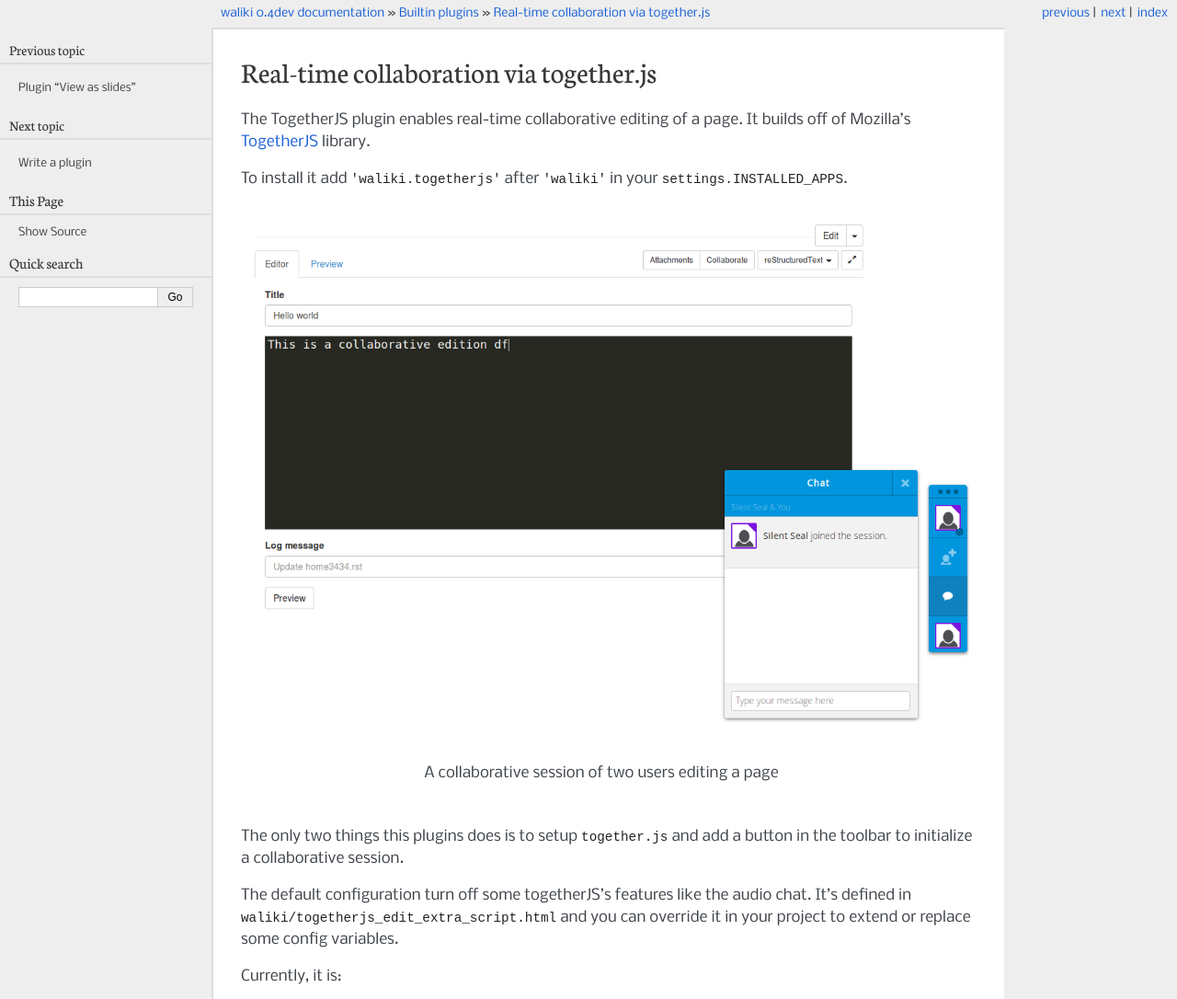
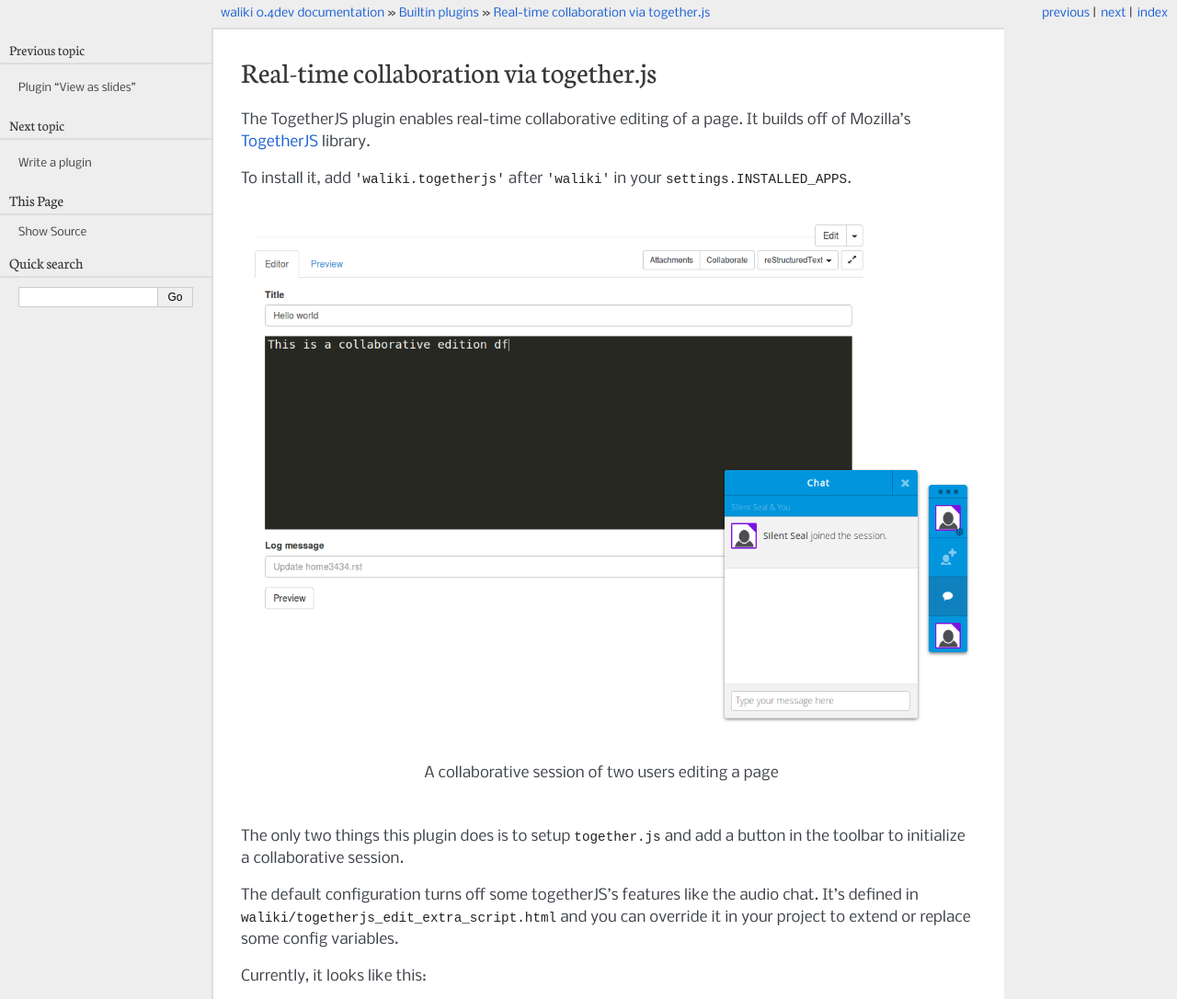
Before and after one commit to mgaitan/waliki, a Sphinx documentation site: the page built from docs/togetherjs.rst, in a window 1280 px wide, cut to the strip 0-1086 px from the top of the page. Shown: the whole strip at 92% size. Built offline with Sphinx 7.4.7, drawn with Linux system fonts in a browser that asks for light colours.

Commit message:
Update togetherjs.rst

```diff
--- a/docs/togetherjs.rst
+++ b/docs/togetherjs.rst
@@ -3,7 +3,7 @@
 
 The TogetherJS plugin enables real-time collaborative editing of a page. It builds off of Mozilla's `TogetherJS <http://togetherjs.com/>`_ library.
 
-To install it add ``'waliki.togetherjs'`` after ``'waliki'`` in your ``settings.INSTALLED_APPS``.
+To install it, add ``'waliki.togetherjs'`` after ``'waliki'`` in your ``settings.INSTALLED_APPS``.
 
 
 .. figure:: _static/together.png
@@ -11,10 +11,10 @@
    A collaborative session of two users editing a page
 
 
-The only two things this plugins does is to setup ``together.js`` and add a button in the toolbar to initialize a collaborative session.
+The only two things this plugin does is to setup ``together.js`` and add a button in the toolbar to initialize a collaborative session.
 
-The default configuration turn off some togetherJS's features like the audio chat. It's defined in ``waliki/togetherjs_edit_extra_script.html`` and you can override it in your project to extend or replace some config variables.
+The default configuration turns off some togetherJS's features like the audio chat. It's defined in ``waliki/togetherjs_edit_extra_script.html`` and you can override it in your project to extend or replace some config variables.
 
-Currently, it is:
+Currently, it looks like this:
 
 .. literalinclude:: ../waliki/togetherjs/templates/waliki/togetherjs_edit_extra_script.html
```
